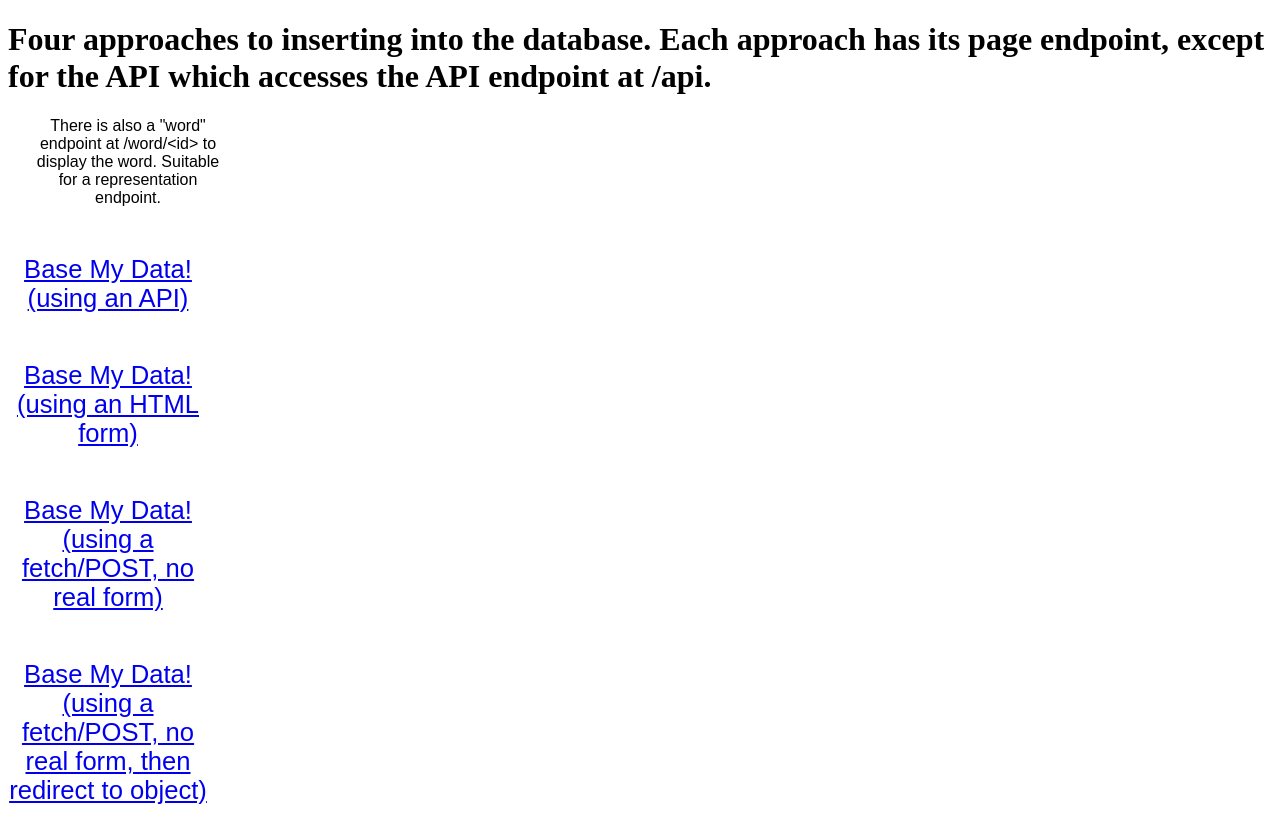
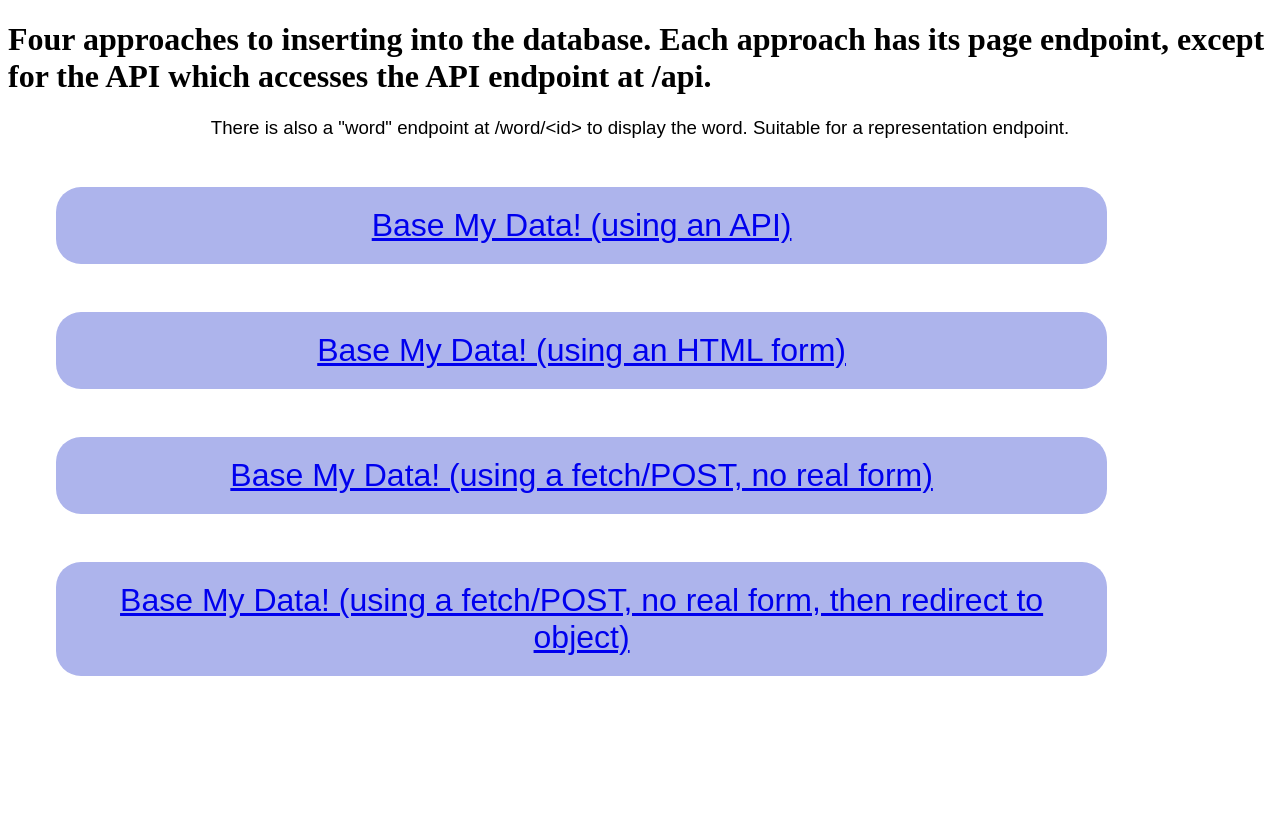
Before and after one commit to bjmckenz/svelte-db-example, a SvelteKit app: page / in a window 1280 px wide. Built offline with nearby package versions, Linux system fonts and the light colour scheme.

Commit message:
styles, a bit of cleanup

```diff
--- a/src/app.html
+++ b/src/app.html
@@ -3,6 +3,7 @@
 	<head>
 		<meta charset="utf-8" />
 		<link rel="icon" href="%sveltekit.assets%/favicon.png" />
+		<link rel="stylesheet" href="%sveltekit.assets%/globalstyles.css" />
 		<meta name="viewport" content="width=device-width" />
 		%sveltekit.head%
 	</head>
--- a/src/routes/+page.svelte
+++ b/src/routes/+page.svelte
@@ -3,28 +3,9 @@
 
 <div class=note>
 	There is also a "word" endpoint at /word/&lt;id&gt; to display the word. Suitable for a representation endpoint.
-
 </div>
 
-<div><a href="base_my_data_api">Base My Data! (using an API)</a></div>
-<div><a href="base_my_data_html_form">Base My Data! (using an HTML form)</a></div>
-<div><a href="base_my_data_manual_fetch">Base My Data! (using a fetch/POST, no real form)</a></div>
-<div><a href="base_my_data_manual_fetch_redirect">Base My Data! (using a fetch/POST, no real form, then redirect to object)</a></div>
-
-<style>
-	.note {
-		margin: 20px;
-		text-align: center;
-		font-size: 12pt;
-		font-family: Arial;
-	}
-
-	div {
-		margin-top: 0.5in;
-		text-align: center;
-		font-size: 2vw;
-		font-family: Arial;
-		text-align: center;
-		width: 200px;
-	}
-</style>
+<div class=pagelink><a href="base_my_data_api">Base My Data! (using an API)</a></div>
+<div class=pagelink><a href="base_my_data_html_form">Base My Data! (using an HTML form)</a></div>
+<div class=pagelink><a href="base_my_data_manual_fetch">Base My Data! (using a fetch/POST, no real form)</a></div>
+<div class=pagelink><a href="base_my_data_manual_fetch_redirect">Base My Data! (using a fetch/POST, no real form, then redirect to object)</a></div>
--- a/src/routes/base_my_data_api/+page.svelte
+++ b/src/routes/base_my_data_api/+page.svelte
@@ -1,15 +1,22 @@
 <script>
+	import { onMount } from 'svelte';
 	import { goto } from "$app/navigation";
 	import WordTable from '$lib/WordTable.svelte';
 
 	let newval;
 
-	/** @type {import('./$types').PageData} */
+
+	// this is set by our page endpoint (+page.server.js) from the URL
 	export let data;
 
-	// this is A way to show the new data when you modify existing stuff
-	// Probably better to either use the "form" property, or get the data with
-	// a helper routine (see below in add() )
+	// initial mount needs to be told to load data. Otherwise no data load!
+	// this is because the other styles have a page endpoint (page.server.js)
+	// that is automagically hit, and it loads the data. Since the API style
+	// doesn't need the page.server, we must trigger the load ourselves here.
+	onMount(async () => {
+		refresh();
+	});
+
 	async function refresh() {
 
 		// open Chrome debugger to see this message
@@ -72,19 +79,3 @@
 <div>
 	<input class="btn" type="button" on:click={refresh} value="Refresh Page" />
 </div>
-
-<style>
-	.title {
-		margin: 20px;
-		text-align: center;
-		font-size: 24pt;
-		font-family: Arial;
-		font-style: bold;
-	}
-	.note {
-		margin: 20px;
-		text-align: center;
-		font-size: 12pt;
-		font-family: Arial;
-	}
-</style>
--- a/src/routes/base_my_data_html_form/+page.svelte
+++ b/src/routes/base_my_data_html_form/+page.svelte
@@ -41,21 +41,3 @@
 <div>
 	<input class="btn" type="button" on:click={refresh} value="Refresh Page" />
 </div>
-
-
-<style>
-	.title {
-		margin: 20px;
-		text-align: center;
-		font-size: 24pt;
-		font-family: Arial;
-		font-style: bold;
-	}
-	.note {
-		margin: 20px;
-		text-align: center;
-		font-size: 12pt;
-		font-family: Arial;
-	}
-
-</style>
--- a/src/routes/base_my_data_manual_fetch/+page.svelte
+++ b/src/routes/base_my_data_manual_fetch/+page.svelte
@@ -63,20 +63,3 @@
 <div>
 	<input class="btn" type="button" on:click={refresh} value="Refresh Page" />
 </div>
-
-<style>
-	.title {
-		margin: 20px;
-		text-align: center;
-		font-size: 24pt;
-		font-family: Arial;
-		font-style: bold;
-	}
-	.note {
-		margin: 20px;
-		text-align: center;
-		font-size: 12pt;
-		font-family: Arial;
-	}
-
-</style>
--- a/src/routes/base_my_data_manual_fetch_redirect/+page.svelte
+++ b/src/routes/base_my_data_manual_fetch_redirect/+page.svelte
@@ -64,20 +64,3 @@
 <div>
 	<input class="btn" type="button" on:click={refresh} value="Refresh Page" />
 </div>
-
-<style>
-	.title {
-		margin: 20px;
-		text-align: center;
-		font-size: 24pt;
-		font-family: Arial;
-		font-style: bold;
-	}
-	.note {
-		margin: 20px;
-		text-align: center;
-		font-size: 12pt;
-		font-family: Arial;
-	}
-
-</style>
--- /dev/null
+++ b/static/globalstyles.css
@@ -0,0 +1,27 @@
+
+.title {
+  margin: 20px;
+  text-align: center;
+  font-size: 24pt;
+  font-family: Arial;
+  font-style: bold;
+}
+
+.pagelink {
+    margin: 0.5in;
+    text-align: center;
+    font-size: 24pt;
+    font-family: Arial;
+    text-align: center;
+    width: 80%;
+    border-radius: 25px;
+    background: #adb4ec;
+    padding: 20px;
+  }
+
+  .note {
+  margin: 20px;
+  text-align: center;
+  font-size: 14pt;
+  font-family: Arial;
+}
```
